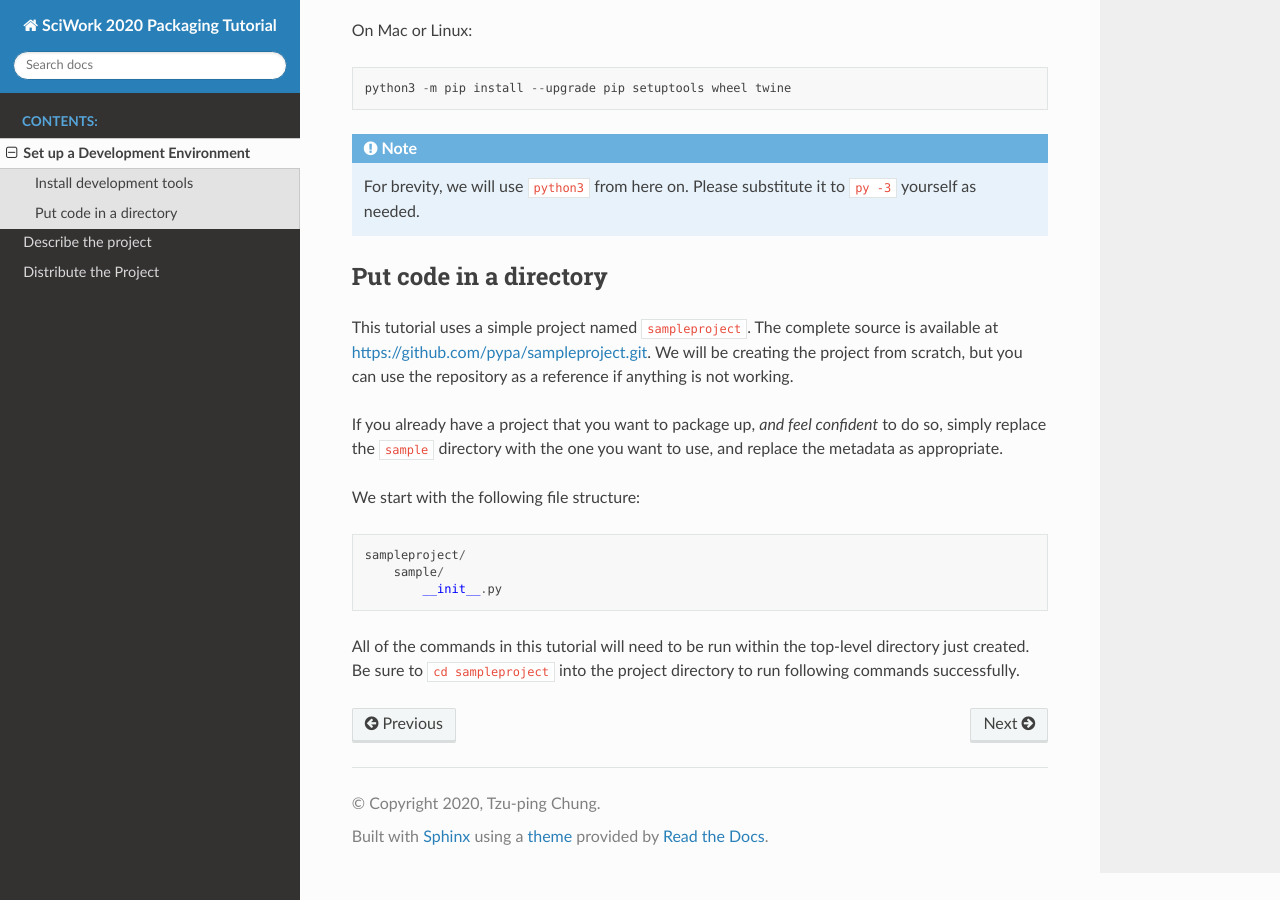
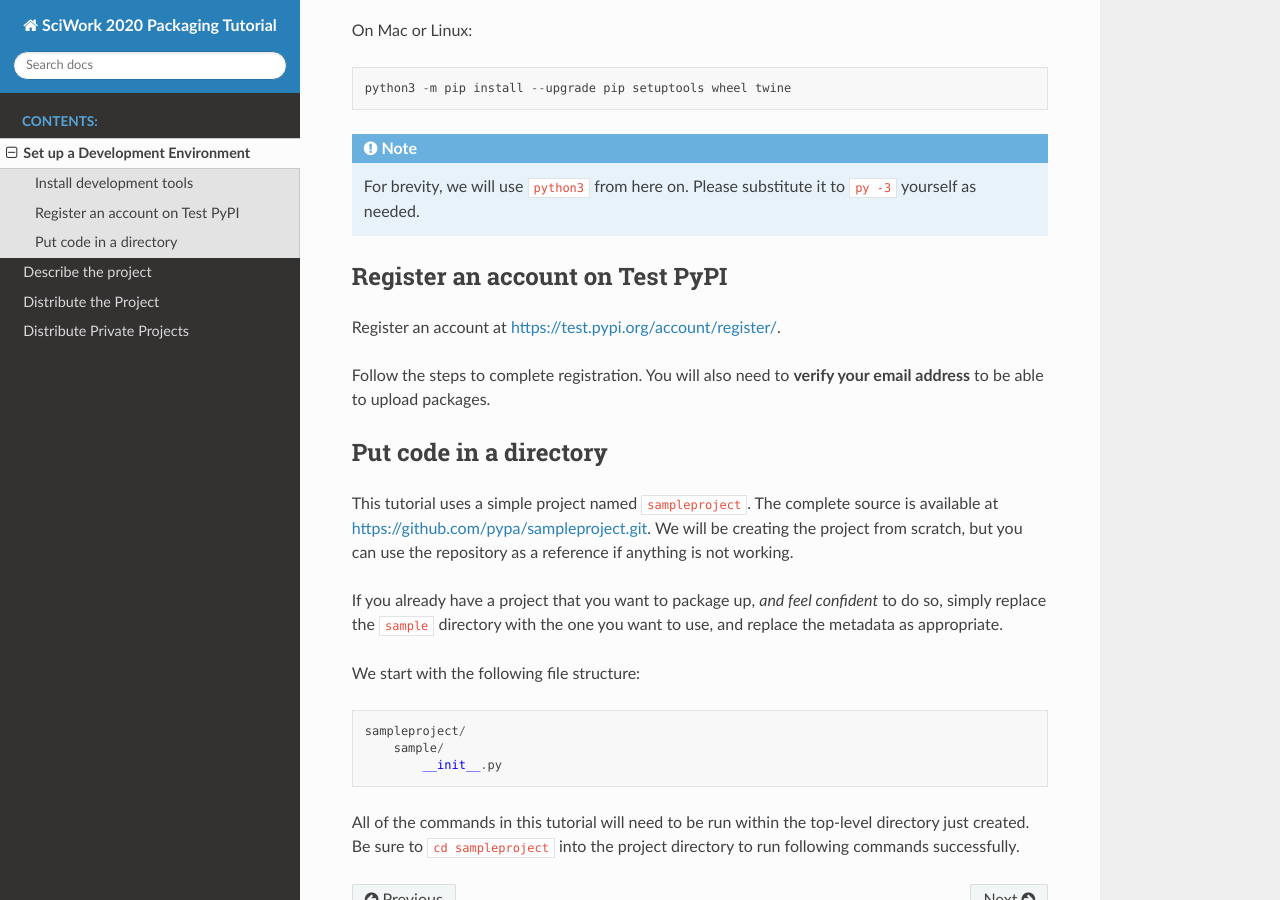
Before and after one commit to uranusjr/sciwork-2020-tutorial, a Sphinx documentation site: the page built from source/prerequisites.rst, in a window 1280 px wide and 900 px high, scrolled down 666 px. Built offline with Sphinx 7.4.7 and the Read the Docs theme 2.0.0, drawn with Linux system fonts in a browser that asks for light colours.

Commit message:
Add content on distributing

```diff
--- a/source/index.rst
+++ b/source/index.rst
@@ -13,6 +13,7 @@
    prerequisites
    project
    distribute
+   private
 
 
 Indices and tables
--- a/source/prerequisites.rst
+++ b/source/prerequisites.rst
@@ -36,6 +36,17 @@
     ``py -3`` yourself as needed.
 
 
+.. _test-pypi-register:
+
+Register an account on Test PyPI
+================================
+
+Register an account at https://test.pypi.org/account/register/.
+
+Follow the steps to complete registration. You will also need to
+**verify your email address** to be able to upload packages.
+
+
 Put code in a directory
 =======================
 
--- /dev/null
+++ b/source/private.rst
@@ -0,0 +1,6 @@
+===========================
+Distribute Private Projects
+===========================
+
+Talk about custom Conda channels and Python find-links pages. And then maybe
+also talk about devpi.
```
Also changed, not shown: source/distribute.rst (+53 -0 lines).
